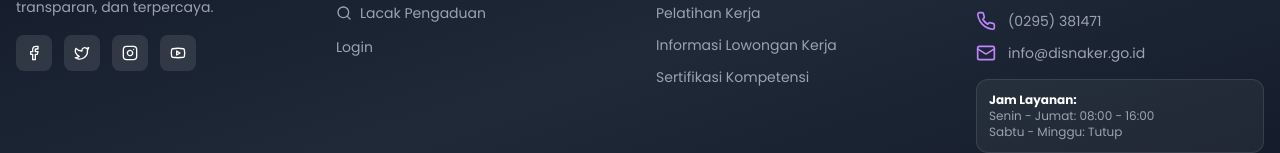
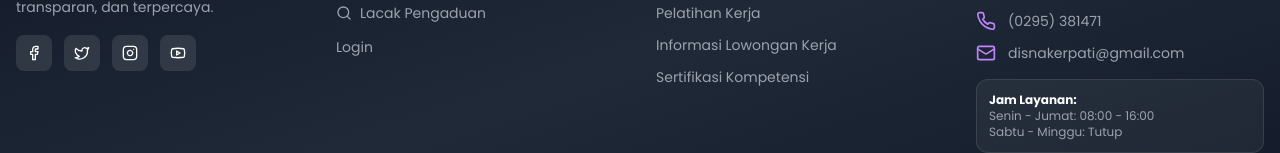
Before and after one commit to dianlent/sipelan, a Next.js app: page / in a window 1280 px wide. Shown: the part 3723-3876 px from the top of the page. Built offline with nearby package versions, Linux system fonts and the light colour scheme; no server answers; the database is empty.

Commit message:
Update email address in Footer component

```diff
--- a/components/Footer.tsx
+++ b/components/Footer.tsx
@@ -117,7 +117,7 @@ export default function Footer() {
               </li>
               <li className="flex items-center space-x-3 text-sm text-gray-400">
                 <Mail className="w-5 h-5 text-purple-400 flex-shrink-0" />
-                <span>info@disnaker.go.id</span>
+                <span>disnakerpati@gmail.com</span>
               </li>
             </ul>
             <div className="mt-4 p-3 bg-white/5 rounded-xl border border-white/10">
```
